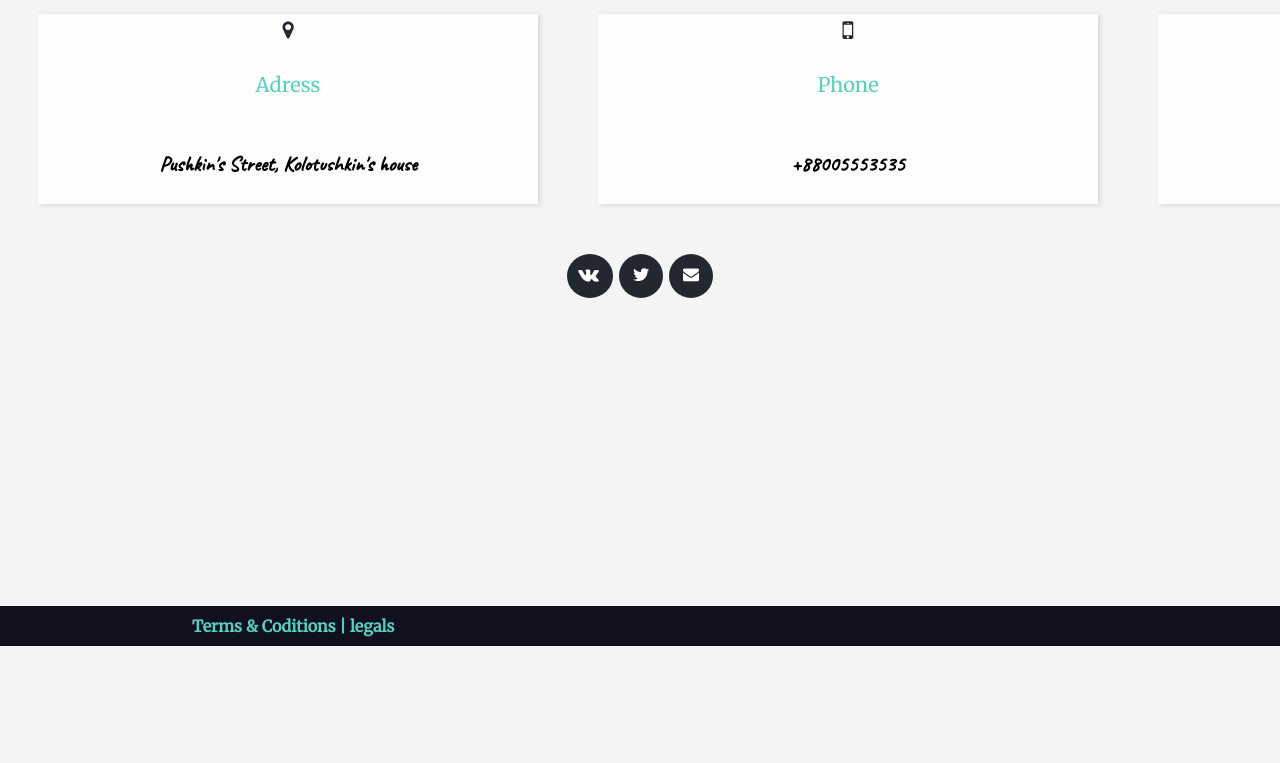
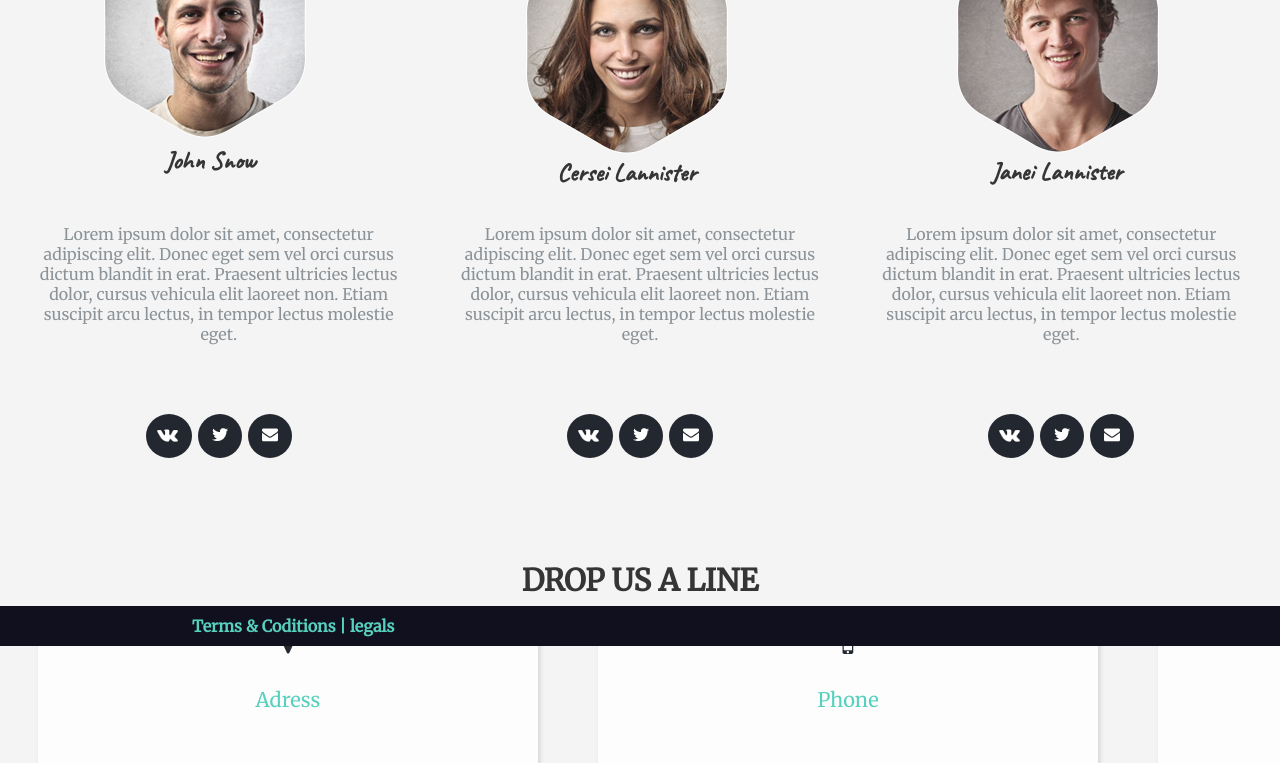
Before and after one commit to TKUIK2020/halcyon-SundayOf, a plain HTML site: page LAB5/index.html in a window 1280 px wide. Shown: the part 154-917 px from the top of the page. Before the commit the page ends 800 px from the top, so only its background shows below. Drawn offline with Linux system fonts and the light colour scheme.

Commit message:
lab5 update
+lab4

```diff
--- a/LAB5/css/style.css
+++ b/LAB5/css/style.css
@@ -1,4 +1,8 @@
-body{background-color: #F4F4F4;}
+body
+{
+	background-color: #F4F4F4;
+	height: 115%;
+}
 
 .MainBox
 	{
@@ -12,6 +16,7 @@ body{background-color: #F4F4F4;}
 	font-family: 'Caveat';
 	font-size: 25px;
 	font-weight: bold;
+	text-align: center;
 	}
 .code1{
 	background-color: #23272f;
@@ -85,3 +90,42 @@ body{background-color: #F4F4F4;}
 	justify-content: space-around;
 	align-items: center;
 }
+
+
+
+
+
+
+
+h1{
+	text-align: center;
+	color: #353535;
+	font-family: 'Merriweather' , bold;
+}
+.computer{
+
+	font-size: 30px;
+	margin: 10px;
+	padding: 5px;
+	text-align: center;
+}
+.heart{
+
+	font-size: 30px;
+	margin: 10px;
+	padding: 5px;
+	text-align: center;
+}
+.secondbox{
+	display: flex;
+	flex-direction: row;
+	justify-content: space-around;
+}
+.box1{
+
+	color: #8c9398;
+	margin: 10px;
+	padding: 10px;
+	text-align: center;
+	font-family: 'Merriweather' , bold;
+}
--- a/LAB5/index.html
+++ b/LAB5/index.html
@@ -7,6 +7,45 @@
 </head>
 
 <body>
+
+    <h1> WE'RE A TEAM THAT ADORE WHAT WE DO </h1>
+
+    <div class="MainBox">
+        <div class="code"><img src="css/John.png"><div class="text">John Snow</div>
+        </div>
+        <div class="computer"><img src="css/Cersei.png"><div class="text">Cersei Lannister</div></div>
+        <div class="heart"><img src="css/Janei.png"><div class="text">Janei Lannister</div></div>
+    </div>
+    <div class="secondbox">
+        <div class="box1">Lorem ipsum dolor sit amet, consectetur adipiscing elit. Donec eget sem vel orci cursus dictum blandit in erat. Praesent ultricies lectus dolor, cursus vehicula elit laoreet non. Etiam suscipit arcu lectus, in tempor lectus molestie eget.</div>
+        <div class="box1">Lorem ipsum dolor sit amet, consectetur adipiscing elit. Donec eget sem vel orci cursus dictum blandit in erat. Praesent ultricies lectus dolor, cursus vehicula elit laoreet non. Etiam suscipit arcu lectus, in tempor lectus molestie eget.</div>
+        <div class="box1">Lorem ipsum dolor sit amet, consectetur adipiscing elit. Donec eget sem vel orci cursus dictum blandit in erat. Praesent ultricies lectus dolor, cursus vehicula elit laoreet non. Etiam suscipit arcu lectus, in tempor lectus molestie eget.</div>
+    </div>
+   <div class="MainBox">
+    <div class="MainBox">
+        <div class="cod"><img src="css/vk.png" height="25px" width="25px"></div>
+    <div class="code1"><img src="css/3.png"></div>
+<div class="code1"><img src="css/2.png"></div></div>
+          <div class="MainBox">
+        <div class="cod"><img src="css/vk.png" height="25px" width="25px"></div>
+    <div class="code1"><img src="css/3.png"></div>
+<div class="code1"><img src="css/2.png"></div></div>
+  <div class="MainBox">
+        <div class="cod"><img src="css/vk.png" height="25px" width="25px"></div>
+    <div class="code1"><img src="css/3.png"></div>
+<div class="code1"><img src="css/2.png"></div></div>
+    </div>
+    <script type="text/javascript">
+        let coode = document.querySelector('.code');
+        function code() {alert ("John Snow");}
+        coode.addEventListener('click', code);
+        let comp = document.querySelector('.computer');
+        function computer() {alert ("Cersei Lannister");}
+        comp.addEventListener('click', computer);
+        let hea = document.querySelector('.heart');
+        function heart() {alert ("Janei Lannister");}
+        hea.addEventListener('click', heart);
+    </script>
 
     <p align="center" class="header">DROP US A LINE</p>
     	<div class="contact" id="contact"> </div>
```
Also changed, not shown: LAB5/css/Cersei.png (added), LAB5/css/Janei.png (added), LAB5/css/John.png (added).
